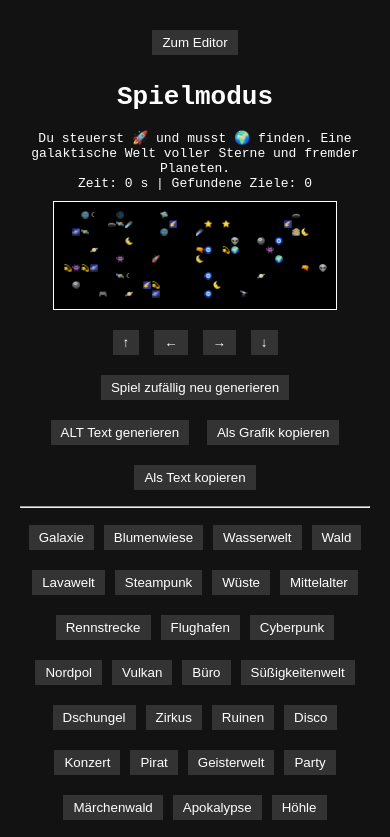
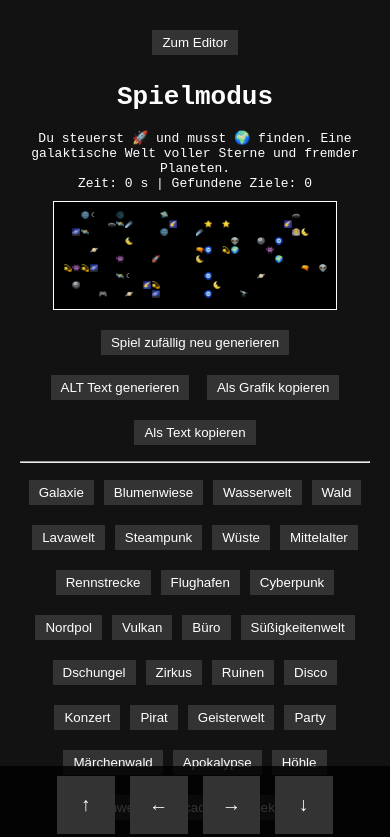
Before and after one commit to marsrakete/marsrakete.github.io, a plain HTML site: page index.html in a window 390 px wide. Shown: the top 837 px of the page. Drawn offline with nearby package versions, Linux system fonts and the light colour scheme.

Commit message:
Update common.css

```diff
--- a/common.css
+++ b/common.css
@@ -72,3 +72,26 @@ button:hover {
 .targetSymbol {
   border-color: red;
 }
+
+@media (max-width: 600px) {
+  #virtualButtons {
+    position: fixed;
+    bottom: 0;
+    left: 0;
+    right: 0;
+    background: rgba(0, 0, 0, 0.8);
+    padding: 5px 0;
+    display: flex;
+    justify-content: center;
+    z-index: 1000;
+  }
+
+  #virtualButtons button {
+    width: 3em;
+    height: 3em;
+    font-size: 1.2em;
+    margin: 5px;
+    touch-action: manipulation;
+    -ms-touch-action: manipulation;
+  }
+}
```
